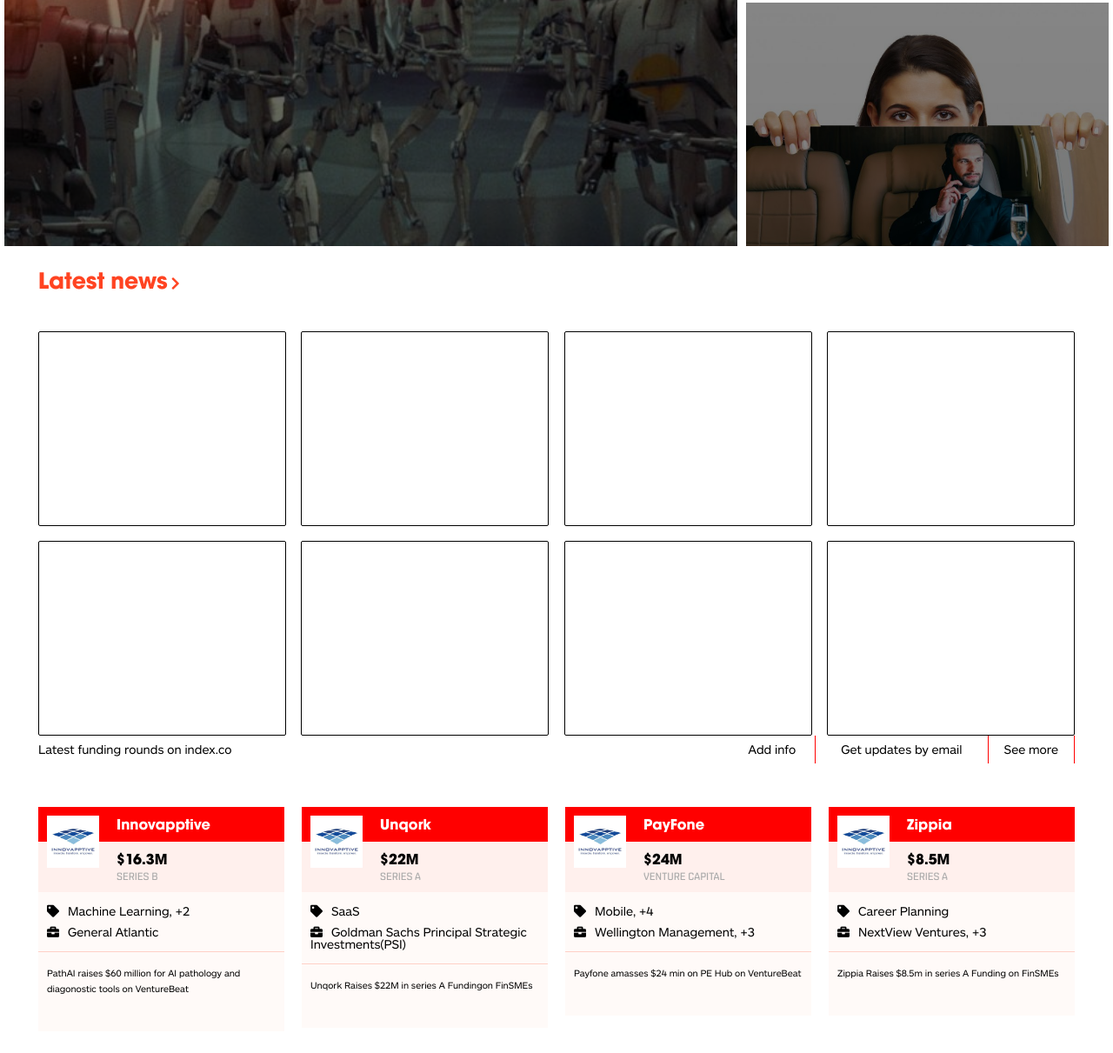
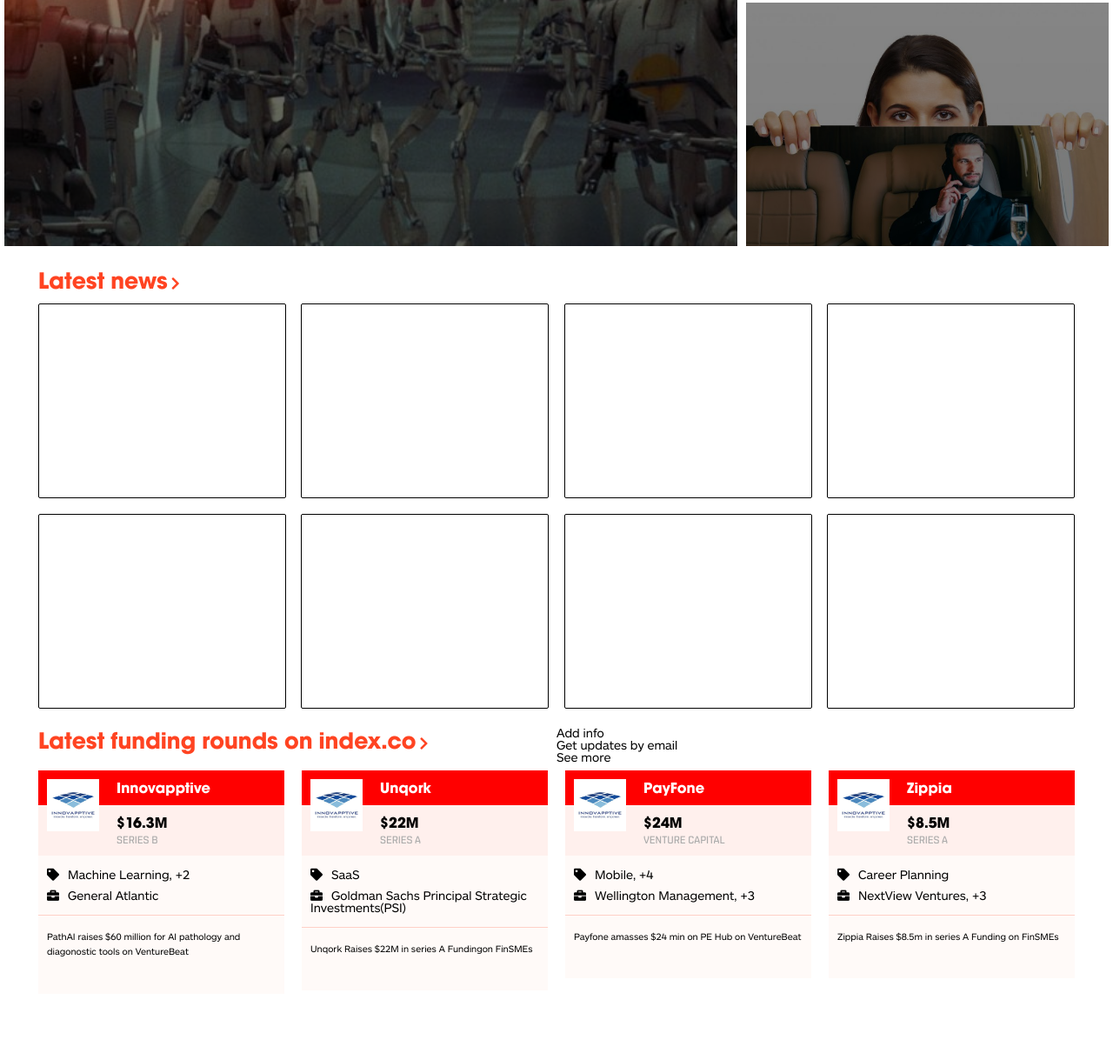
Before and after one commit to igakigongo/The-Next-Web, a plain HTML site: page index.html in a window 1280 px wide. Shown: the part 427-1638 px from the top of the page at 87% size. After the commit the page ends 1593 px from the top, so only its background shows below. Drawn offline with Linux system fonts and the light colour scheme.

Commit message:
Move the section headers in the app.css because they need to be more general

```diff
--- a/assets/css/app.css
+++ b/assets/css/app.css
@@ -30,6 +30,7 @@
 }
 
 .bg-light-pink {
+ background-color: rgb(255, 68, 34);
  background-color: rgba(255, 68, 34, .08);
 }
 
@@ -89,3 +90,44 @@
  background-color: #fd3;
  padding: 5px 23px;
 }
+
+/* General Section Styles */
+section {
+ padding-top: 1.5em;
+}
+
+section .main-heading, section .sub-section {
+ width: 50%;
+}
+
+section .main-heading {
+ float: left;
+}
+
+section .sub-section {
+ float: right;
+}
+
+section .main-heading a {
+ color: #f42;
+ font-family: Avalon, sans-serif;
+ font-weight: 700;
+ line-height: 1.1;
+ text-decoration: none;
+}
+
+.main-heading a i {
+ display: inline-block;
+ margin-bottom: 2px;
+ margin-left: 4px;
+}
+
+@media (min-width: 768px) {
+ section .main-heading {
+  font-size: 28px;
+ }
+
+ section .main-heading a i {
+  font-size: 16px;
+ }
+}
--- a/assets/css/latest-news.css
+++ b/assets/css/latest-news.css
@@ -1,8 +1,5 @@
-.latest-news {
- padding-top: 1.5em;
-}
-
 .latest-news .grid {
+ clear: both;
  display: grid;
  grid-auto-rows: 16em;
  grid-gap: 1.25em;
@@ -14,27 +11,3 @@
  border: 1px solid black;
  border-radius: 2px;
 }
-
-.latest-news .main-heading a {
- color: #f42;
- font-family: Avalon, sans-serif;
- font-weight: 700;
- line-height: 1.1;
- text-decoration: none;
-}
-
-.latest-news .main-heading a i {
- display: inline-block;
- margin-bottom: 2px;
- margin-left: 4px;
-}
-
-@media (min-width: 768px) {
- .latest-news .main-heading {
-  font-size: 28px;
- }
-
- .latest-news .main-heading a i {
-  font-size: 16px;
- }
-}
--- a/index.html
+++ b/index.html
@@ -80,16 +80,15 @@
     </div>
    </section>
 
-   <div class="latest-funding-container">
-    <header class="deals-header">
-     <div>Latest funding rounds on index.co
-     </div>
+   <section class="latest-funding-container">
+    <h2 class="main-heading"><a href="#">Latest funding rounds on index.co<i class="fas fa-chevron-right"></i></a></h2>
+    <div class="sub-section">
      <ul>
       <li>Add info</li>
       <li>Get updates by email</li>
       <li>See more</li>
      </ul>
-    </header>
+    </div>
     <div class="latest-funding">
 
      <div class="news">
@@ -158,7 +157,7 @@
 
     </div>
 
-    <div class="apps-gears-tech">
+    <!--<div class="apps-gears-tech">
      <div class="news"></div>
      <div class="news"></div>
      <div class="news"></div>
@@ -178,8 +177,8 @@
      <div class="news"></div>
      <div class="news"></div>
      <div class="news"></div>
-    </div>
-   </div>
+    </div>-->
+   </section>
   </div>
  </main>
 </body>
```
Lines whose indentation alone changed are shown as unchanged.
